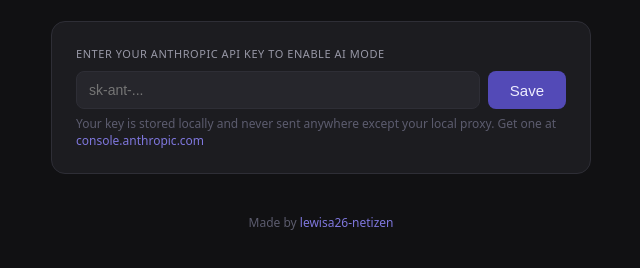
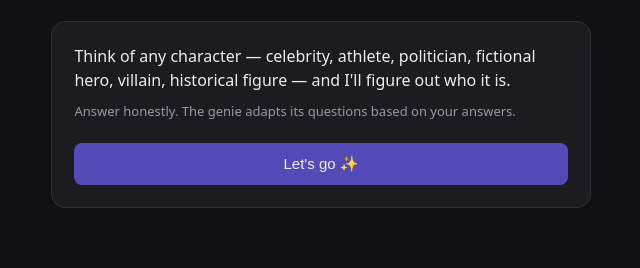
Before and after one commit to lewisa26-netizen/The-Oracle, a website: page public/index.html in a window 1280 px wide. Shown: the part 184-452 px from the top of the page, without its empty margins (319-959 px from the left). Drawn offline with Linux system fonts and the light colour scheme.

Commit message:
Update index.html

```diff
--- a/public/index.html
+++ b/public/index.html
@@ -94,11 +94,10 @@
 
 <script>
 // ── Config ──────────────────────────────────────────────────────────────────
-const PROXY = 'http://localhost:3001/api/ask';
+const PROXY = 'https://the-oracle-ip6c.onrender.com/api/ask';
 
 // ── State ───────────────────────────────────────────────────────────────────
-let S = { phase: 'setup', apiKey: localStorage.getItem('aki_key') || '', history: [], qCount: 0, question: '', guess: null, useAI: true, err: '' };
-if (S.apiKey) S.phase = 'start';
+let S = { phase: 'start', apiKey: '', history: [], qCount: 0, question: '', guess: null, useAI: true, err: '' };
 
 // ── Local fallback ───────────────────────────────────────────────────────────
 const CHARS = [
@@ -182,7 +181,7 @@ async function aiStep() {
     : 'Q&A so far:\n\n'+S.history.map(h=>`Q: ${h.q}\nA: ${h.a}`).join('\n\n')+'\n\nWhat next?';
   const res = await fetch(PROXY, {
     method:'POST',
-    headers:{'Content-Type':'application/json','x-api-key':S.apiKey},
+    headers:{'Content-Type':'application/json'},
     body:JSON.stringify({history:S.history})
   });
   if(!res.ok) throw new Error(`Proxy error ${res.status}`);
@@ -228,24 +227,13 @@ function render(){
     ${badge}
   </header>`;
 
-  if(S.phase==='setup'){
-    app.innerHTML=`${header}<div class="setup-card">
-      <h2>Enter your Anthropic API key to enable AI mode</h2>
-      <div class="input-row">
-        <input id="key-input" type="password" placeholder="sk-ant-..." value="${S.apiKey}"/>
-        <button class="btn-primary inline" onclick="saveKey()">Save</button>
-      </div>
-      <p class="hint">Your key is stored locally and never sent anywhere except your local proxy. Get one at <a href="https://console.anthropic.com" target="_blank">console.anthropic.com</a></p>
-    </div>`;
-    return;
-  }
+
 
   if(S.phase==='start'){
     app.innerHTML=`${header}<div class="card">
       <p class="intro">Think of any character — celebrity, athlete, politician, fictional hero, villain, historical figure — and I'll figure out who it is.</p>
       <p class="hint-text">Answer honestly. The genie adapts its questions based on your answers.</p>
       <button class="btn-primary" onclick="step().finally(render)">Let's go ✨</button>
-      <button class="btn-back" style="margin-top:10px;display:block;" onclick="S.phase='setup';render()">⚙️ Change API key</button>
     </div>`;
     return;
   }
@@ -328,8 +316,5 @@ function render(){
 
 render();
 </script>
-<footer style="text-align:center;padding:1.5rem 0 0.5rem;font-size:12px;color:#5c5c6e;">
-  Made by <a href="https://github.com/lewisa26-netizen" target="_blank" style="color:#7F77DD;text-decoration:none;">lewisa26-netizen</a>
-</footer>
 </body>
 </html>
```
